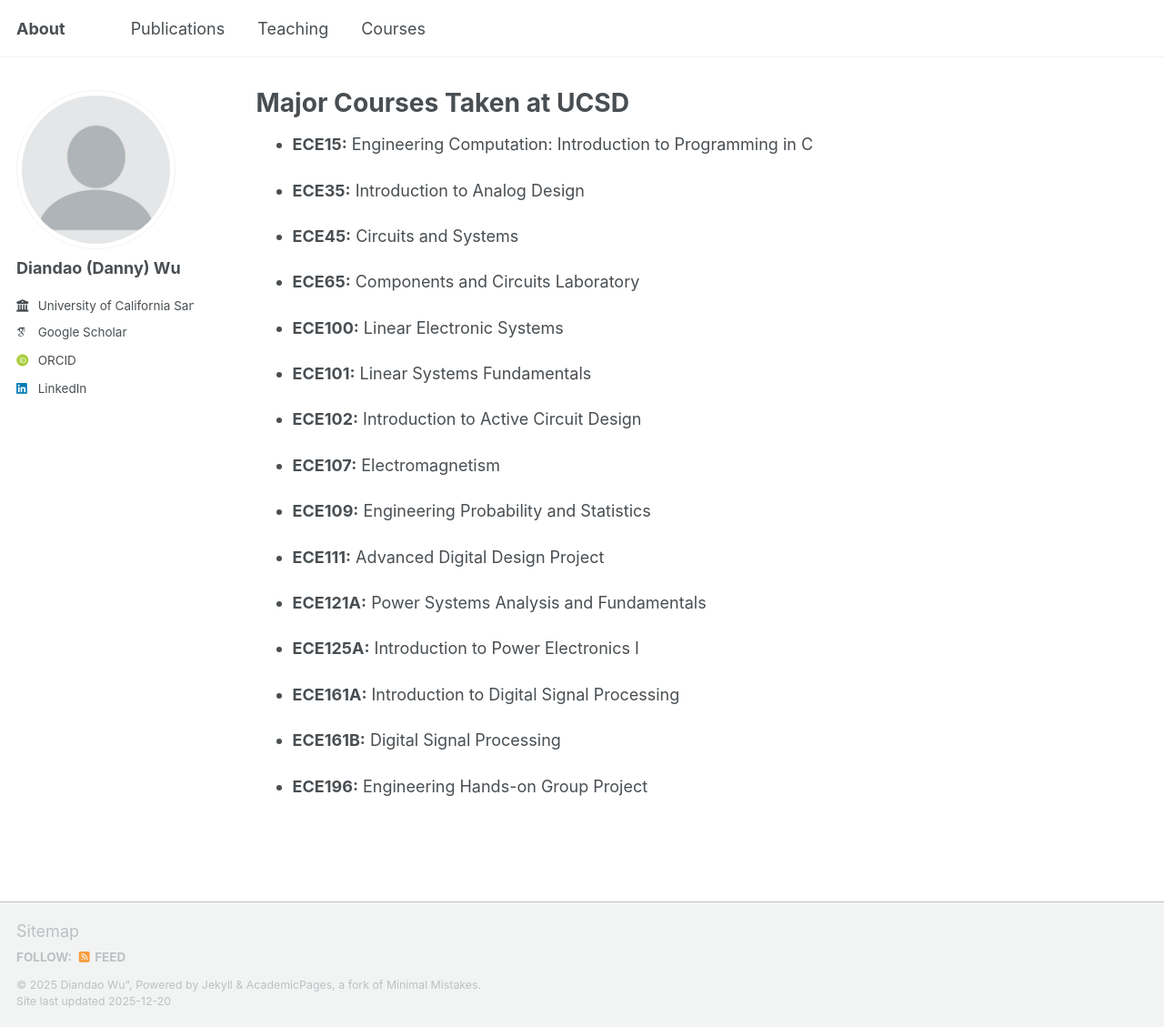
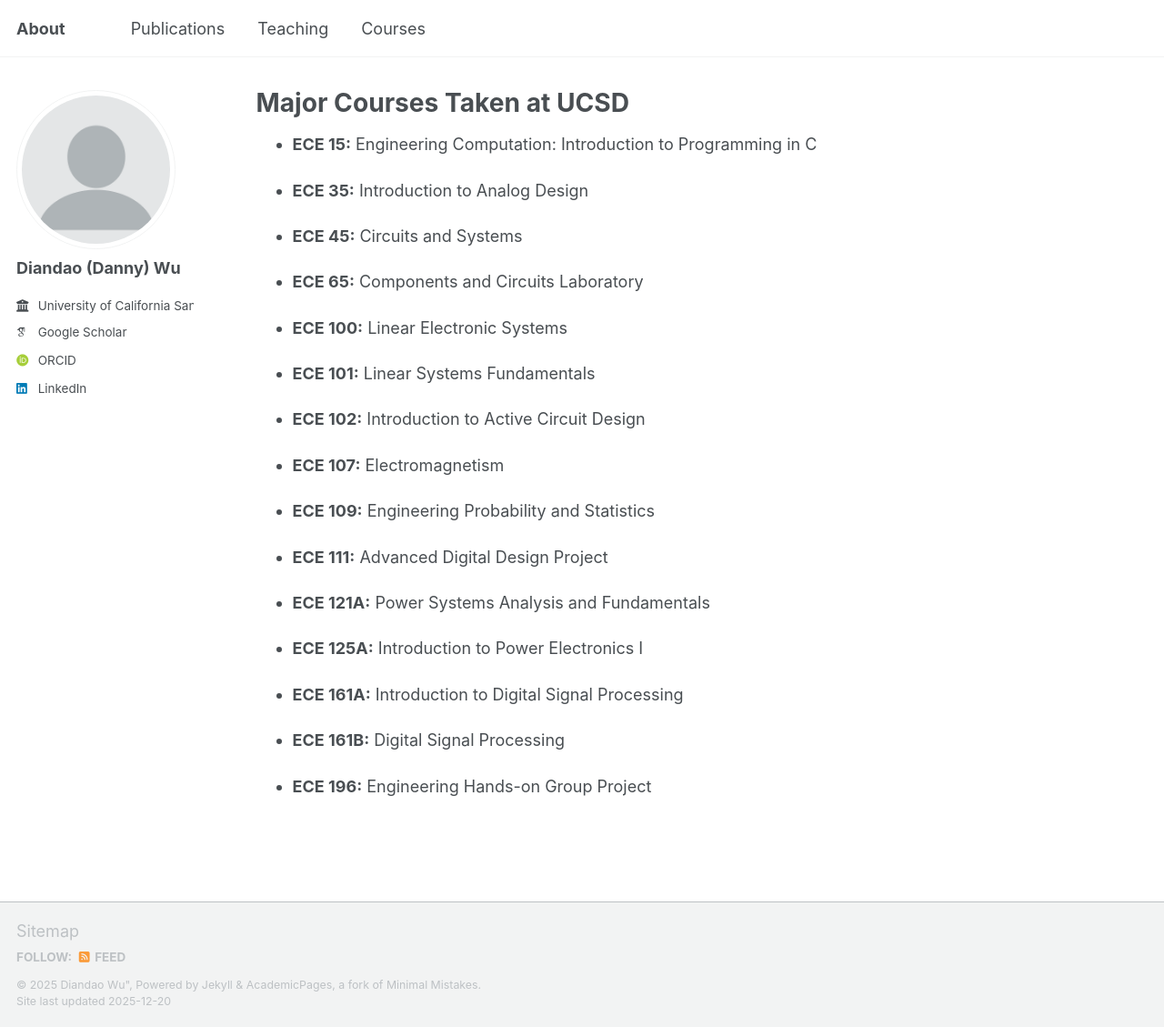
Before and after one commit to dzawu/dzawu.github.io, a Jekyll site: the page built from _pages/courses.md, in a window 1280 px wide and 1129 px high. Shown: the whole window at 91% size. Built offline with Jekyll 4.4.1, drawn with Linux system fonts in a browser that asks for light colours; some web fonts are replaced; a script bundle is joined from its source files by our own code; library files that are not in the unit come from our copies.

Commit message:
Update courses.md

```diff
--- a/_pages/courses.md
+++ b/_pages/courses.md
@@ -8,32 +8,32 @@ redirect_from:
   - /courses.html
 ---
 
-* **ECE15:** Engineering Computation: Introduction to Programming in C
+* **ECE 15:** Engineering Computation: Introduction to Programming in C
 
-* **ECE35:** Introduction to Analog Design
+* **ECE 35:** Introduction to Analog Design
 
-* **ECE45:** Circuits and Systems
+* **ECE 45:** Circuits and Systems
 
-* **ECE65:** Components and Circuits Laboratory
+* **ECE 65:** Components and Circuits Laboratory
 
-* **ECE100:** Linear Electronic Systems
+* **ECE 100:** Linear Electronic Systems
 
-* **ECE101:** Linear Systems Fundamentals
+* **ECE 101:** Linear Systems Fundamentals
 
-* **ECE102:** Introduction to Active Circuit Design
+* **ECE 102:** Introduction to Active Circuit Design
 
-* **ECE107:** Electromagnetism
+* **ECE 107:** Electromagnetism
 
-* **ECE109:** Engineering Probability and Statistics
+* **ECE 109:** Engineering Probability and Statistics
 
-* **ECE111:** Advanced Digital Design Project
+* **ECE 111:** Advanced Digital Design Project
 
-* **ECE121A:** Power Systems Analysis and Fundamentals
+* **ECE 121A:** Power Systems Analysis and Fundamentals
 
-* **ECE125A:** Introduction to Power Electronics I
+* **ECE 125A:** Introduction to Power Electronics I
 
-* **ECE161A:** Introduction to Digital Signal Processing
+* **ECE 161A:** Introduction to Digital Signal Processing
 
-* **ECE161B:** Digital Signal Processing
+* **ECE 161B:** Digital Signal Processing
 
-* **ECE196:** Engineering Hands-on Group Project
+* **ECE 196:** Engineering Hands-on Group Project
```
